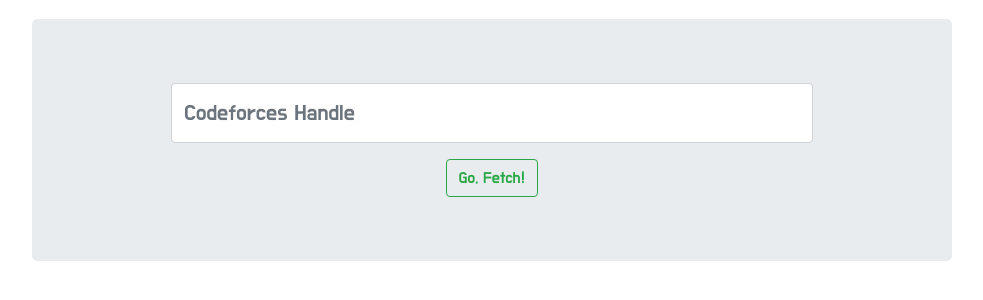
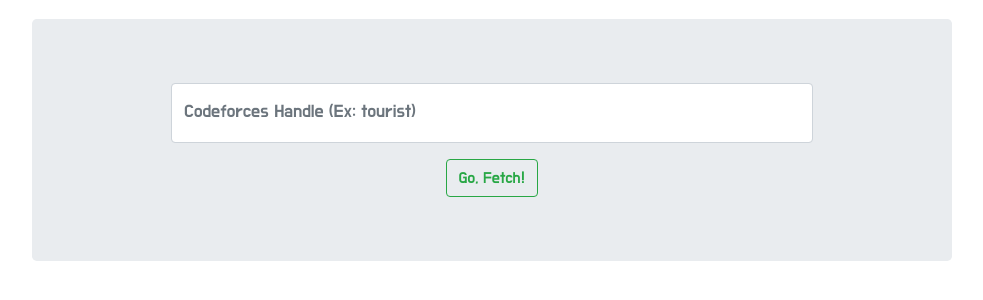
Before and after one commit to Shovon588/codeforces_profile_analyzer, a Django app: page / in a window 1280 px wide. Shown: the part 140-440 px from the top of the page, without its empty margins (148-1131 px from the left). Run offline with Django 3.2, Linux system fonts and the light colour scheme; some libraries are stand-ins or nearby versions.

Commit message:
Minor fix

```diff
--- a/cf_profile_analyzer/analyzer/static/css/master.css
+++ b/cf_profile_analyzer/analyzer/static/css/master.css
@@ -10,7 +10,7 @@ body {
 
 .input-form {
   height: 60px;
-  font-size: 22px;
+  font-size: 18px;
 }
 
 .profile-pic {
--- a/cf_profile_analyzer/analyzer/templates/analyzer/single.html
+++ b/cf_profile_analyzer/analyzer/templates/analyzer/single.html
@@ -90,7 +90,7 @@
       <center>
         <form class="w-75" method="POST">
           {% csrf_token %}
-          <input type="text" class="form-control mr-sm-2 input-form" action="/" name="handle" placeholder="Codeforces Handle" required>
+          <input type="text" class="form-control mr-sm-2 input-form" action="/" name="handle" placeholder="Codeforces Handle (Ex: tourist)" required>
           <button class="btn btn-outline-success mt-3" type="submit">Go, Fetch!</button>
         </form>
     </div>
```
